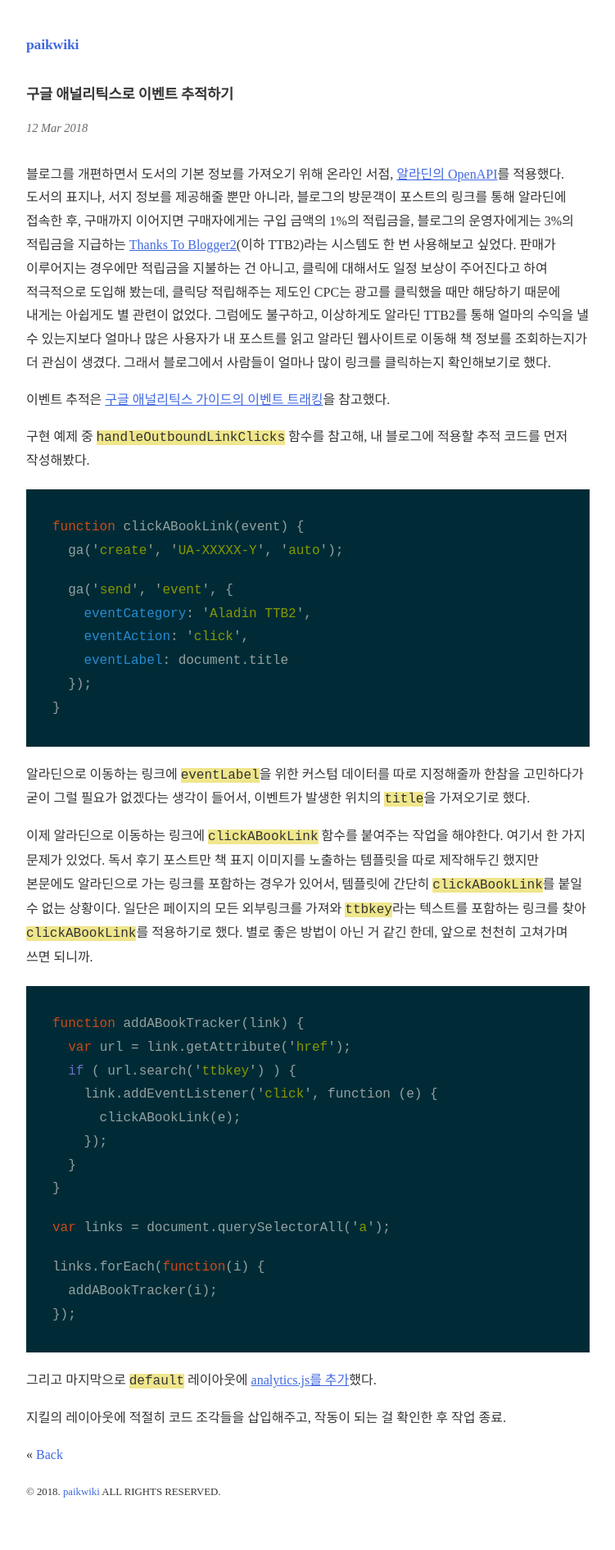
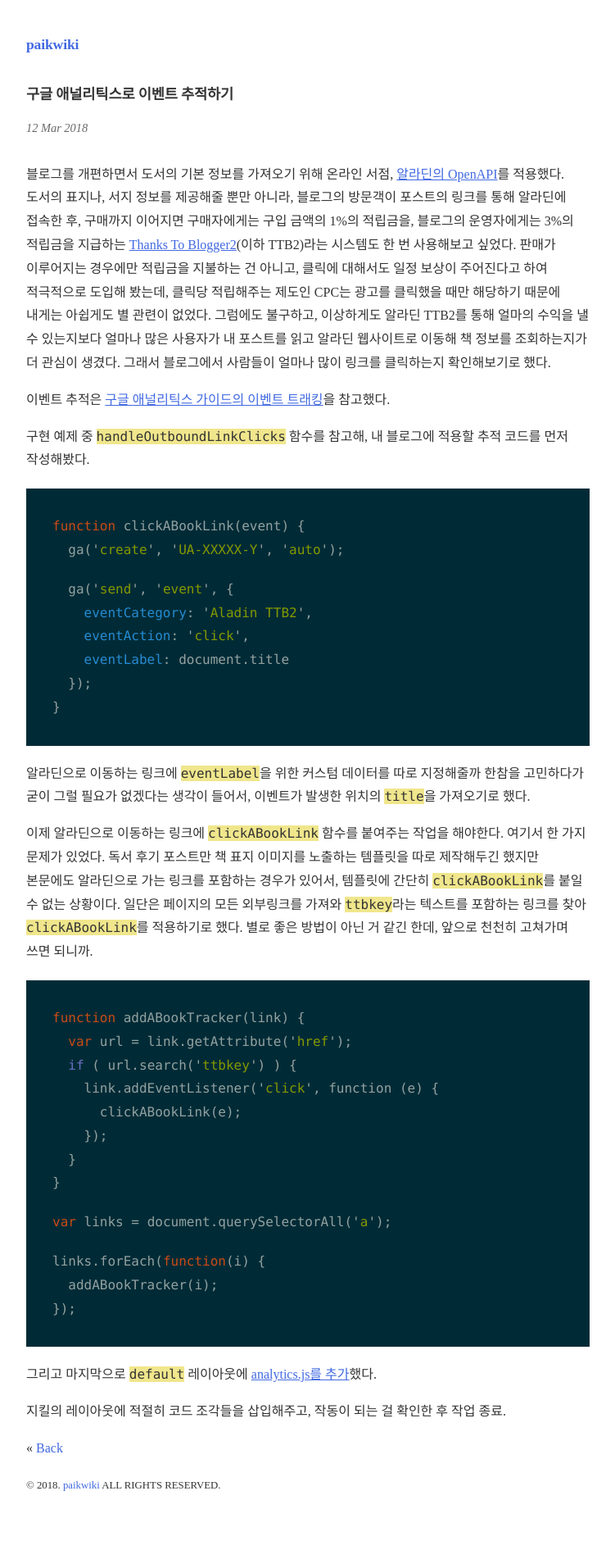
Before and after one commit to paikwiki/paikwiki.github.io, a Jekyll site: the page built from _posts/2018-03-12-add-ga-event-tracking.md, in a window 1280 px wide. Shown: the whole page at 82% size, without its empty margins (264-1015 px from the left). Built offline with Jekyll 4.4.1, drawn with Linux system fonts in a browser that asks for light colours; some web fonts are replaced.

Commit message:
Add font-family for code

```diff
--- a/_sass/fonts.scss
+++ b/_sass/fonts.scss
@@ -10,7 +10,11 @@ html {
   }
 }
 h1, h2, h3, h4, h5, h6,
-p, pre, a, blockquote {
+p, pre, a, li, blockquote {
   font-family: 'Iropke Batang', 'Noto', serif;
   color: #333333;
 }
+
+tt, code, kbd, samp {
+  font-family: "Source Code Pro", "Consolas", "Hack", monospace;
+}
```
